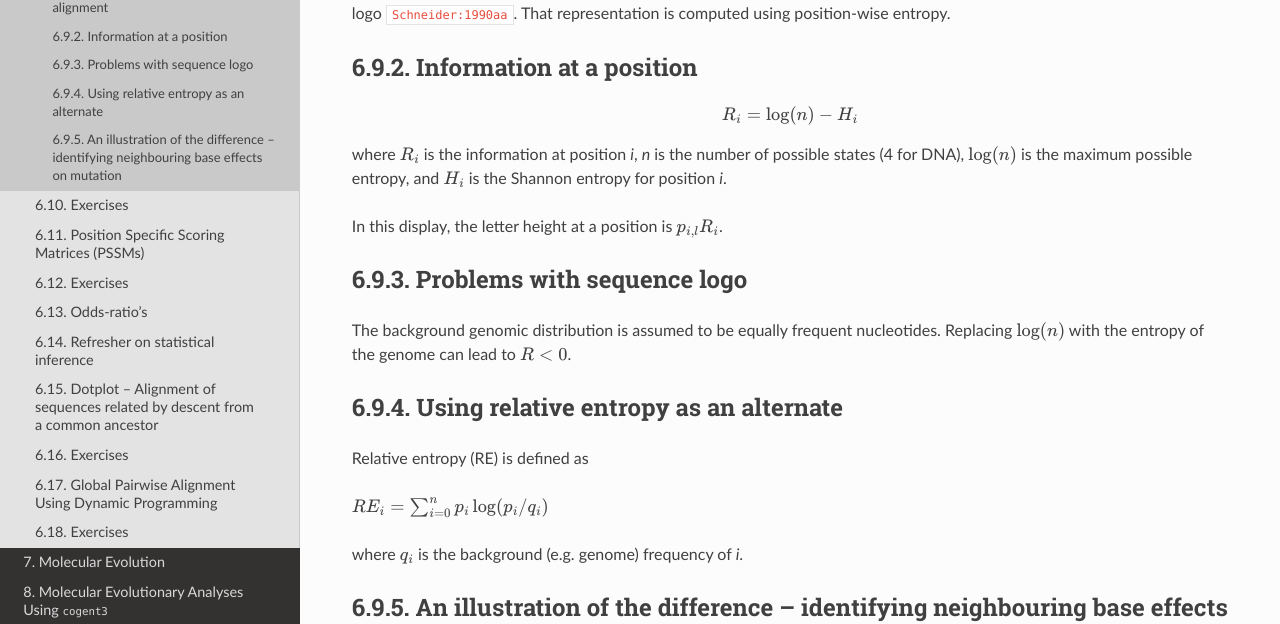
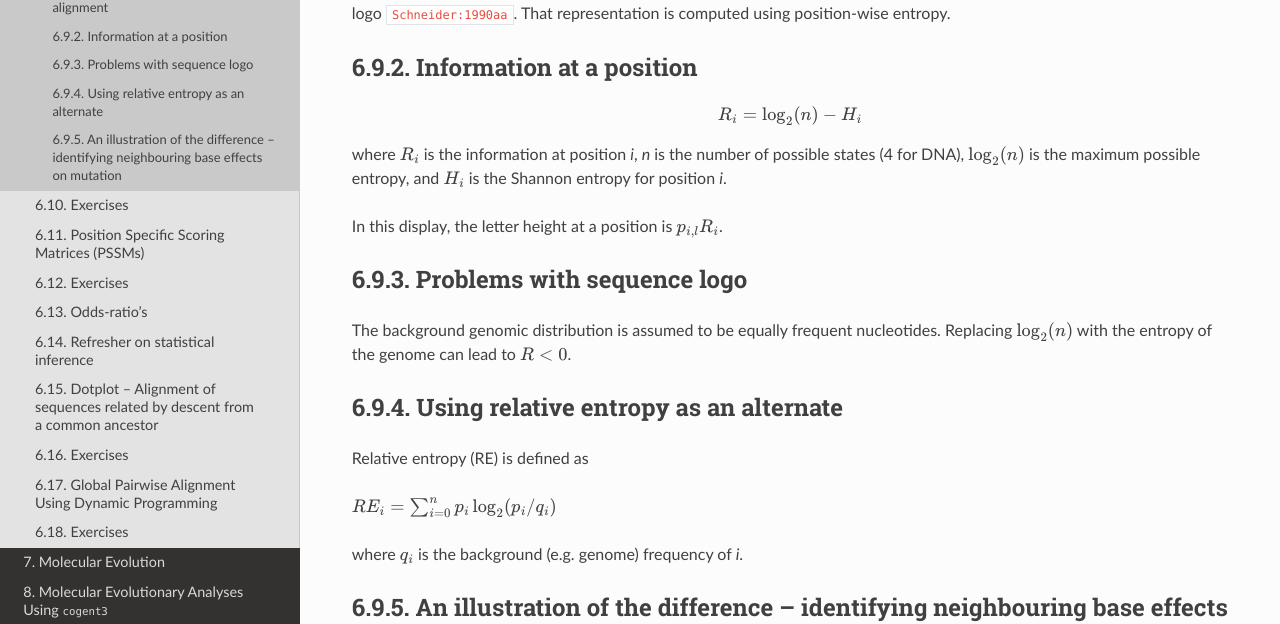
Before and after one commit to GavinHuttley/tib, a Sphinx documentation site: the page built from source/seqcomp/information.rst, in a window 1280 px wide and 900 px high, scrolled down 1061 px. Shown: the part 153-777 px from the top of the window. Built offline with Sphinx 7.4.7 and the Read the Docs theme 2.0.0, drawn with Linux system fonts in a browser that asks for light colours; cross-references to code outside the pages are shown as plain code.

Commit message:
MAINT: consistency in notation

```diff
--- a/source/seqcomp/information.rst
+++ b/source/seqcomp/information.rst
@@ -53,23 +53,23 @@ Information at a position
 -------------------------
 
 .. math::
-    R_i=\log(n) - H_i
+    R_i=\log_2(n) - H_i
 
-where :math:`R_i` is the information at position *i*, *n* is the number of possible states (4 for DNA), :math:`\log(n)` is the maximum possible entropy, and :math:`H_i` is the Shannon entropy for position *i*.
+where :math:`R_i` is the information at position *i*, *n* is the number of possible states (4 for DNA), :math:`\log_2(n)` is the maximum possible entropy, and :math:`H_i` is the Shannon entropy for position *i*.
 
 In this display, the letter height at a position is :math:`p_{i,l} R_i`.
 
 Problems with sequence logo
 ---------------------------
 
-The background genomic distribution is assumed to be equally frequent nucleotides. Replacing :math:`\log(n)` with the entropy of the genome can lead to :math:`R<0`.
+The background genomic distribution is assumed to be equally frequent nucleotides. Replacing :math:`\log_2(n)` with the entropy of the genome can lead to :math:`R<0`.
 
 Using relative entropy as an alternate
 --------------------------------------
 
 Relative entropy (`RE`) is defined as
 
-:math:`RE_i = \sum_{i=0}^n p_i \log(p_i / q_i)`
+:math:`RE_i = \sum_{i=0}^n p_i \log_2(p_i / q_i)`
 
 where :math:`q_i` is the background (e.g. genome) frequency of *i*.
 
```
